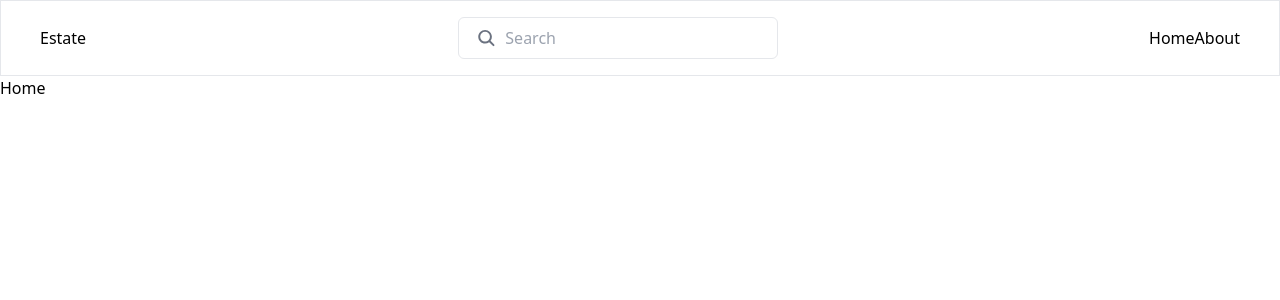
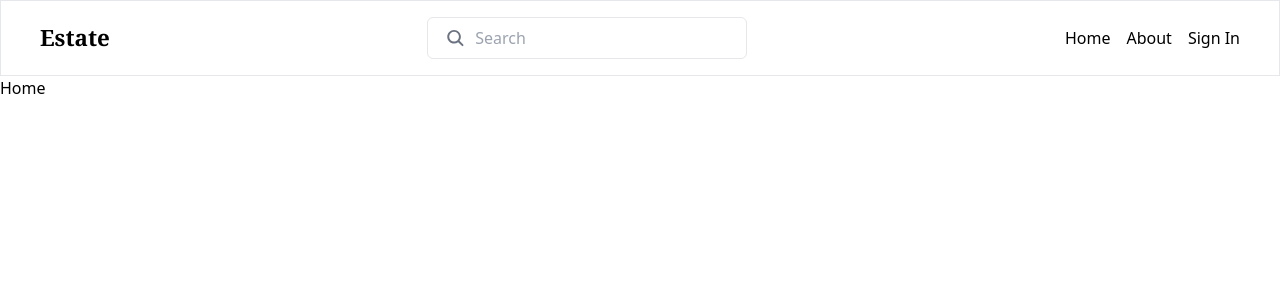
Before and after one commit to Kaustuv-Karki/Real-Estate-MERN, a React (Vite) app in the folder client/: page / in a window 1280 px wide. Shown: the top 300 px of the page. Built offline with nearby package versions, Linux system fonts and the light colour scheme.

Commit message:
basic header finished

```diff
--- a/client/src/components/Header.jsx
+++ b/client/src/components/Header.jsx
@@ -1,9 +1,14 @@
 import { IoSearch } from "react-icons/io5";
+import { Link } from "react-router-dom";
 const Header = () => {
   return (
     <header className=" w-screen  py-4 px-2 border">
       <div className=" flex justify-between items-center max-w-[1200px] mx-auto">
-        <h1>Estate</h1>
+        <Link to="/">
+          <h1 className="text-[1.4rem] font-bold font-serif cursor-pointer">
+            Estate
+          </h1>
+        </Link>
         <form className="flex items-center justify-center border py-2 px-2 rounded-md w-[20rem] p-3">
           <IoSearch className="w-10 h-5 text-gray-500" />
           <input
@@ -12,9 +17,16 @@ const Header = () => {
             placeholder="Search"
           />
         </form>
-        <div className="flex">
-          <div className="">Home</div>
-          <div className="">About</div>
+        <div className="flex gap-4">
+          <Link to="/">
+            <div className="hover:underline cursor-pointer">Home</div>
+          </Link>
+          <Link to="/about">
+            <div className="hover:underline cursor-pointer">About</div>
+          </Link>
+          <Link to="/signin">
+            <div className="hover:underline cursor-pointer">Sign In</div>
+          </Link>
         </div>
       </div>
     </header>
```
